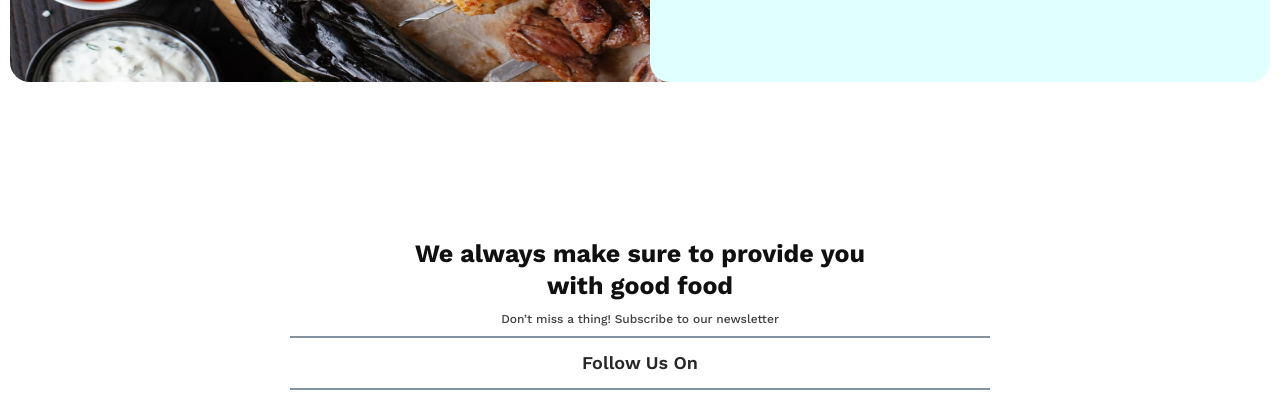
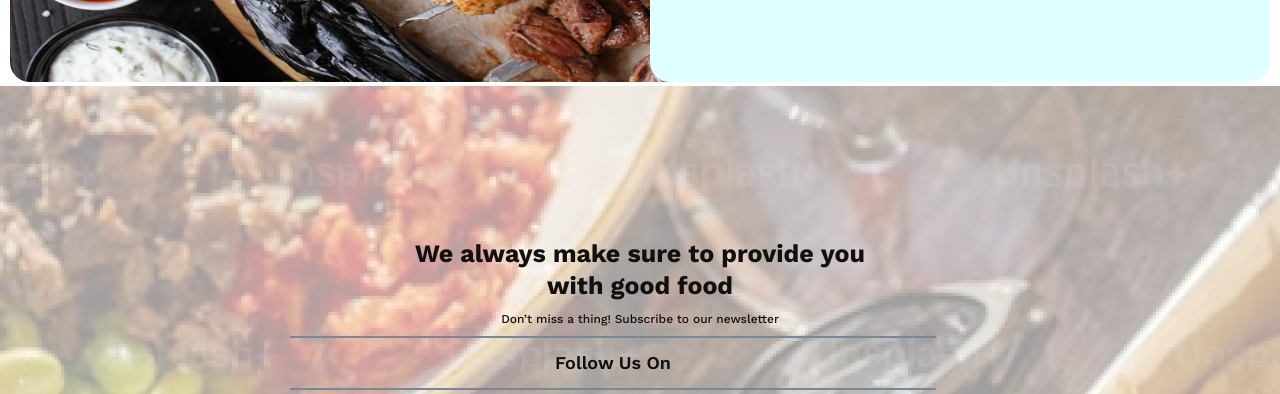
Before and after one commit to MD-SAZZAD-HOSSEN-272/demo-practice, a plain HTML site: page index.html in a window 1280 px wide. Shown: the part 1561-1955 px from the top of the page. Drawn offline with nearby package versions, Linux system fonts and the light colour scheme.

Commit message:
updated some thing

```diff
--- a/index.html
+++ b/index.html
@@ -99,6 +99,7 @@
     </section>
     <section>
         <div class="footer">
+            <div class="footer-bg">
                 <div class="about-more">
                     <h2>We always make sure to provide you with good food</h2>
                     <p>Don’t miss a thing! Subscribe to our newsletter</p>
@@ -114,6 +115,7 @@
                     </div>
                 </div>
             </div>
+        </div>
     </section>
 </body>
 </html>
--- a/style.css
+++ b/style.css
@@ -5,8 +5,6 @@
     padding: 0;
 }
 #hero {
-
-    background-image: ;
     background: linear-gradient(0.00deg, rgb(16, 16, 16) -19.5%,rgba(16, 16, 16, 0) 100%), url("hero-bg.png");
     height: 650px;
     background-repeat: no-repeat;
@@ -186,12 +184,12 @@ font-size: 12px;
 font-weight: 500;
 line-height: 14px;
 letter-spacing: 0%;
-opacity: 0.8;
+/* opacity: 0.8; */
 text-align: center;
 
 }
 .about-more h5 {
-    opacity: 0.9;
+    /* opacity: 0.9; */
     color: rgb(16, 16, 16);
     font-family: Work Sans;
     font-size: 18px;
@@ -203,6 +201,7 @@ text-align: center;
     margin: 10px 0;
     border-top: 2px solid lightslategray;
     border-bottom: 2px solid lightslategray;
+    width: 90%;
 }
 .about-more .social a {
     margin: 5px;
@@ -213,14 +212,19 @@ text-align: center;
     text-align: center;
 }
 .footer {
-    background: rgb(255, 255, 255) 100%;
     height: 600px;
     width: 100%;
+    background: url("social-bg.png");
+}
+.footer .about-more {
+    width: 700px;
+}
+.footer-bg {
+    background-color: rgba(255, 255, 255, 0.623);
+    width: 100%;
+    height: 100%;
     display: flex;
     flex-direction: column;
     justify-content: center;
     align-items: center;
 }
-.footer .about-more {
-    width: 700px;
-}
```
Lines whose indentation alone changed are shown as unchanged.
